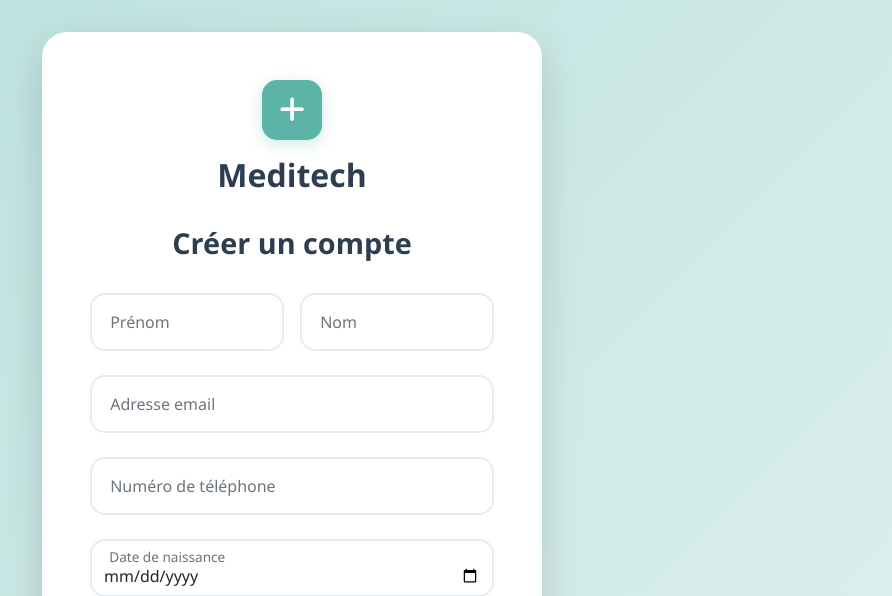
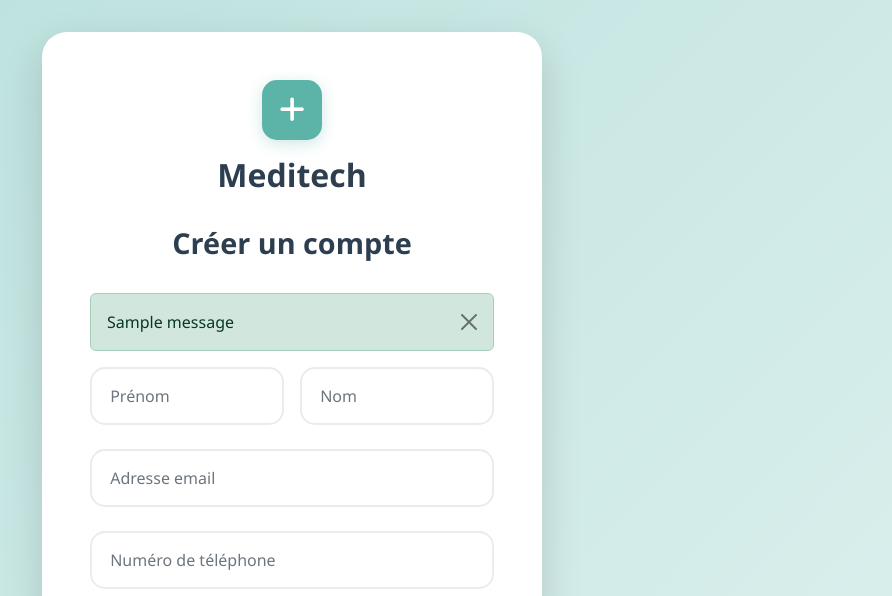
Before and after one commit to Manos2605/good_doctors, a Flask app: page /register in a window 1280 px wide. Shown: the top 596 px of the page, without its empty margins (348-1240 px from the left). Run offline with Flask 3, Linux system fonts and the light colour scheme; tables that the repository leaves empty hold one stand-in row (values such as "Sample post"); one stand-in notice (Sample message) is shown; some libraries are stand-ins or nearby versions.

Commit message:
Register regler

```diff
--- a/app/templates/auth/register.html
+++ b/app/templates/auth/register.html
@@ -1,5 +1,6 @@
 <!DOCTYPE html>
 <html lang="fr">
+
 <head>
     <meta charset="UTF-8">
     <meta name="viewport" content="width=device-width, initial-scale=1.0">
@@ -24,7 +25,7 @@
         .auth-container {
             background: white;
             border-radius: 25px;
-            box-shadow: 0 15px 40px rgba(0,0,0,0.15);
+            box-shadow: 0 15px 40px rgba(0, 0, 0, 0.15);
             padding: 3rem;
             margin: 2rem 0;
             max-width: 500px;
@@ -82,7 +83,7 @@
             box-shadow: 0 0 0 0.2rem rgba(92, 179, 168, 0.25);
         }
 
-        .form-floating > label {
+        .form-floating>label {
             color: #6c757d;
             padding-left: 1.2rem;
         }
@@ -104,7 +105,7 @@
             background-color: var(--dark-blue);
             color: white;
             transform: translateY(-2px);
-            box-shadow: 0 8px 25px rgba(0,0,0,0.2);
+            box-shadow: 0 8px 25px rgba(0, 0, 0, 0.2);
         }
 
         .divider {
@@ -211,6 +212,7 @@
                 opacity: 0;
                 transform: translateY(30px);
             }
+
             to {
                 opacity: 1;
                 transform: translateY(0);
@@ -231,6 +233,7 @@
         }
     </style>
 </head>
+
 <body>
     <div class="container">
         <div class="row justify-content-center">
@@ -245,10 +248,22 @@
 
                     <h2 class="auth-title">Créer un compte</h2>
 
+                    {% with messages = get_flashed_messages(with_categories=true) %}
+                        {% if messages %}
+                            {% for category, message in messages %}
+                                <div class="alert alert-{{ category }} alert-dismissible fade show" role="alert">
+                                    {{ message }}
+                                    <button type="button" class="btn-close" data-bs-dismiss="alert" aria-label="Close"></button>
+                                </div>
+                            {% endfor %}
+                        {% endif %}
+                    {% endwith %}
+
                     <form method="POST" action="{{ url_for('auth.register') }}">
                         <div class="form-row">
                             <div class="form-floating">
-                                <input type="text" class="form-control" id="prenom" name="prenom" placeholder="Prénom" required>
+                                <input type="text" class="form-control" id="prenom" name="prenom" placeholder="Prénom"
+                                    required>
                                 <label for="prenom">Prénom</label>
                             </div>
                             <div class="form-floating">
@@ -258,12 +273,14 @@
                         </div>
 
                         <div class="form-floating">
-                            <input type="email" class="form-control" id="email" name="email" placeholder="Email" required>
+                            <input type="email" class="form-control" id="email" name="email" placeholder="Email"
+                                required>
                             <label for="email">Adresse email</label>
                         </div>
 
                         <div class="form-floating">
-                            <input type="tel" class="form-control" id="telephone" name="telephone" placeholder="Téléphone" required>
+                            <input type="tel" class="form-control" id="telephone" name="telephone"
+                                placeholder="Téléphone" required>
                             <label for="telephone">Numéro de téléphone</label>
                         </div>
 
@@ -275,17 +292,20 @@
                         </div>
 
                         <div class="form-floating">
-                            <input type="password" class="form-control" id="password" name="password" placeholder="Mot de passe" required>
+                            <input type="password" class="form-control" id="password" name="password"
+                                placeholder="Mot de passe" required>
                             <label for="password">Mot de passe</label>
                         </div>
 
                         <div class="form-floating">
-                            <input type="password" class="form-control" id="confirm_password" name="confirm_password" placeholder="Confirmer le mot de passe" required>
+                            <input type="password" class="form-control" id="confirm_password" name="confirm_password"
+                                placeholder="Confirmer le mot de passe" required>
                             <label for="confirm_password">Confirmer le mot de passe</label>
                         </div>
 
                         <div class="form-floating">
-                            <textarea class="form-control" id="adresse" name="adresse" placeholder="Adresse" required></textarea>
+                            <textarea class="form-control" id="adresse" name="adresse" placeholder="Adresse"
+                                required></textarea>
                             <label for="adresse">Adresse</label>
                         </div>
 
@@ -293,7 +313,8 @@
                             <div class="form-check">
                                 <input class="form-check-input" type="checkbox" id="acceptTerms" required>
                                 <label class="form-check-label" for="acceptTerms">
-                                    J'accepte les <a href="{{ url_for('main.legal') }}">Conditions d'utilisation</a> et la <a href="{{ url_for('main.legal') }}">Politique de confidentialité</a>
+                                    J'accepte les <a href="{{ url_for('main.legal') }}">Conditions d'utilisation</a> et
+                                    la <a href="{{ url_for('main.legal') }}">Politique de confidentialité</a>
                                 </label>
                             </div>
                         </div>
@@ -331,26 +352,15 @@
     <script>
         // Animation des champs au focus
         document.querySelectorAll('.form-control').forEach(input => {
-            input.addEventListener('focus', function() {
+            input.addEventListener('focus', function () {
                 this.parentElement.style.transform = 'scale(1.02)';
             });
 
-            input.addEventListener('blur', function() {
+            input.addEventListener('blur', function () {
                 this.parentElement.style.transform = 'scale(1)';
             });
         });
-
-        // Gestion du champ spécialité
-        document.getElementById('role').addEventListener('change', function() {
-            const specialiteField = document.querySelector('.specialite-field');
-            if (this.value === 'medecin' || this.value === 'veterinaire') {
-                specialiteField.style.display = 'block';
-                specialiteField.querySelector('input').required = true;
-            } else {
-                specialiteField.style.display = 'none';
-                specialiteField.querySelector('input').required = false;
-            }
-        });
     </script>
 </body>
+
 </html>
--- a/init_db.py
+++ b/init_db.py
@@ -4,9 +4,9 @@ from datetime import date
 
 app = create_app()
 
-    with app.app_context():
-        # Créer toutes les tables
-        db.create_all()
+with app.app_context():
+    # Créer toutes les tables
+    db.create_all()
 
     # Vérifier si l'admin existe déjà
     admin = User.query.filter_by(email='admin@example.com').first()
```
Lines whose indentation alone changed are shown as unchanged.
